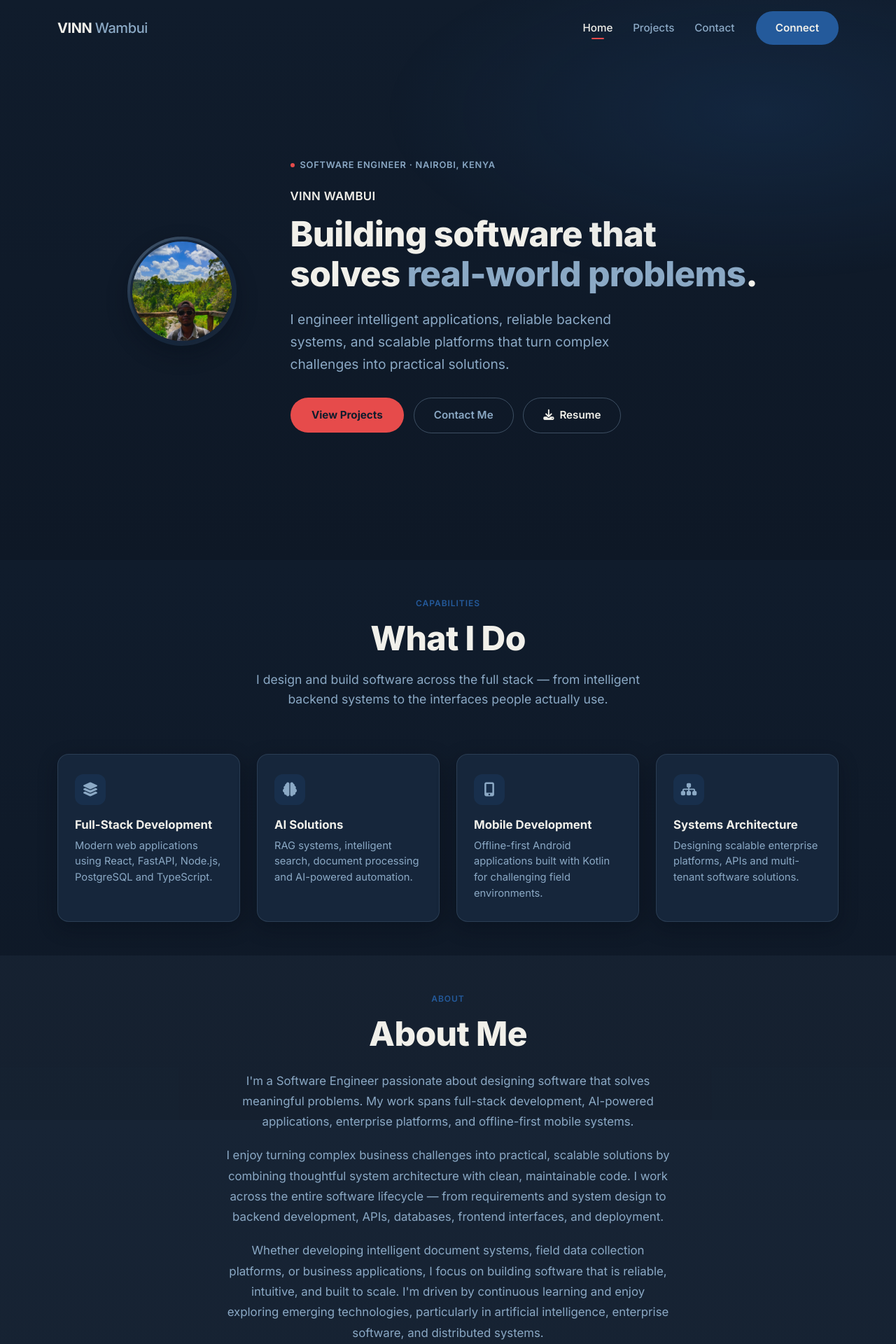
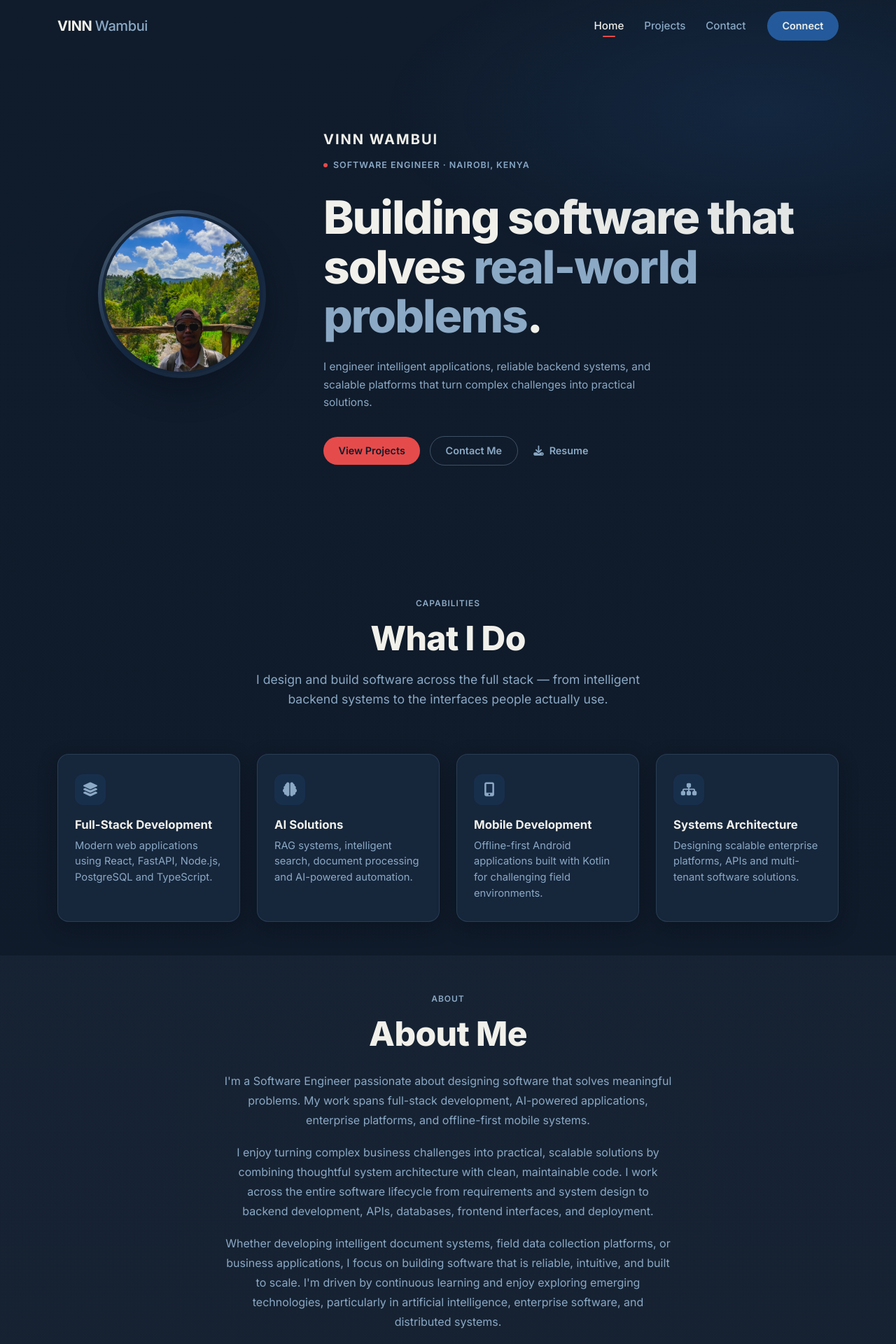
Before and after one commit to VINN5/P.portfolio, a Flask app: page / in a window 1280 px wide. Shown: the top 1920 px of the page at 70% size. Run offline with Flask 3, Linux system fonts and the light colour scheme.

Commit message:
Change of colors

```diff
--- a/templates/base.html
+++ b/templates/base.html
@@ -50,6 +50,11 @@
 
             --space-section: clamp(4rem, 8vw, 6.5rem);
             --content-max: 1120px;
+
+            /* Button sizing (one place to tune every button) */
+            --btn-pad-y: 0.62rem;
+            --btn-pad-x: 1.35rem;
+            --btn-font-size: 0.9rem;
 
             color-scheme: dark;
         }
@@ -108,7 +113,6 @@
             font-family: 'Inter', system-ui, -apple-system, sans-serif;
             background-color: var(--bg);
             background-image: linear-gradient(180deg, var(--midnight-navy) 0%, #0E1826 100%);
-            background-attachment: fixed;
             color: var(--text);
             overflow-x: hidden;
             line-height: 1.6;
@@ -212,6 +216,15 @@
         }
 
         /* ---------- BUTTONS ---------- */
+        .btn-primary,
+        .btn-outline-primary,
+        .btn-resume,
+        .btn-accent {
+            padding: var(--btn-pad-y) var(--btn-pad-x);
+            font-size: var(--btn-font-size);
+            border-radius: var(--radius-pill);
+        }
+
         .btn-primary {
             --bs-btn-color: var(--soft-ivory);
             --bs-btn-bg: var(--egyptian-blue);
@@ -223,10 +236,7 @@
             --bs-btn-active-bg: var(--egyptian-active);
             --bs-btn-active-border-color: var(--egyptian-active);
             --bs-btn-border-width: 0;
-            border-radius: var(--radius-pill);
-            padding: 0.8rem 1.75rem;
             font-weight: 600;
-            font-size: 0.95rem;
             transition: transform 0.2s ease, background-color 0.2s ease;
         }
 
@@ -243,10 +253,7 @@
             --bs-btn-active-color: var(--midnight-navy);
             --bs-btn-active-bg: var(--soft-ivory);
             --bs-btn-active-border-color: var(--soft-ivory);
-            border-radius: var(--radius-pill);
-            padding: 0.8rem 1.75rem;
             font-weight: 600;
-            font-size: 0.95rem;
             transition: transform 0.2s ease, background-color 0.2s ease, color 0.2s ease;
         }
 
@@ -270,10 +277,7 @@
             background: transparent;
             border: 1.5px solid var(--border-strong);
             color: var(--soft-ivory);
-            border-radius: var(--radius-pill);
-            padding: 0.8rem 1.75rem;
             font-weight: 600;
-            font-size: 0.95rem;
             transition: transform 0.2s ease, background-color 0.2s ease, color 0.2s ease, border-color 0.2s ease;
         }
 
@@ -295,10 +299,7 @@
             --bs-btn-active-bg: #D13F3F;
             --bs-btn-active-border-color: #D13F3F;
             --bs-btn-border-width: 0;
-            border-radius: var(--radius-pill);
-            padding: 0.85rem 1.9rem;
             font-weight: 700;
-            font-size: 0.95rem;
             transition: transform 0.2s ease, background-color 0.2s ease;
         }
 
@@ -313,7 +314,7 @@
             font-weight: 600;
             letter-spacing: 0.08em;
             text-transform: uppercase;
-            color: var(--egyptian-blue);
+            color: var(--stone-blue);
             margin-bottom: 0.75rem;
         }
 
@@ -398,19 +399,8 @@
             }
 
             .navbar .btn-primary {
-                width: 100%;
                 margin-top: 0.75rem;
                 margin-bottom: 0.5rem;
-            }
-        }
-
-        @media (max-width: 575.98px) {
-            .btn-primary,
-            .btn-outline-primary,
-            .btn-resume,
-            .btn-accent {
-                padding: 0.7rem 1.35rem;
-                font-size: 0.9rem;
             }
         }
     </style>
--- a/templates/home.html
+++ b/templates/home.html
@@ -4,13 +4,14 @@
 {% block extra_css %}
 <style>
     /* ---------- HERO ---------- */
+    /* Top padding clears the fixed navbar (~76px) with real breathing room */
     .hero {
         min-height: 100vh;
         display: flex;
         align-items: center;
         position: relative;
-        padding-top: 5.5rem;
-        padding-bottom: 3rem;
+        padding-top: 8rem;
+        padding-bottom: 5rem;
         overflow: hidden;
     }
 
@@ -22,16 +23,30 @@
         pointer-events: none;
     }
 
+    /* Byline: name is the first thing read, role and place sit quietly under it */
+    .hero-byline {
+        margin-bottom: 1.75rem;
+    }
+
+    .hero-name {
+        font-size: clamp(1.1rem, 2vw, 1.25rem);
+        font-weight: 700;
+        letter-spacing: 0.1em;
+        text-transform: uppercase;
+        color: var(--soft-ivory);
+        margin-bottom: 0.4rem;
+    }
+
     .hero-identity {
         display: inline-flex;
         align-items: center;
         gap: 0.5rem;
-        font-size: 0.8rem;
+        font-size: 0.78rem;
         font-weight: 600;
-        letter-spacing: 0.06em;
+        letter-spacing: 0.08em;
         text-transform: uppercase;
         color: var(--stone-blue);
-        margin-bottom: 1.25rem;
+        margin: 0;
     }
 
     .hero-identity .dot {
@@ -42,20 +57,13 @@
         flex-shrink: 0;
     }
 
-    .hero-name {
-        font-size: clamp(0.95rem, 1.5vw, 1.05rem);
-        font-weight: 600;
-        color: var(--soft-ivory);
-        letter-spacing: 0.02em;
-        margin-bottom: 0.75rem;
-    }
-
+    /* Headline: the dominant element on the page */
     .hero h1 {
         font-weight: 800;
-        line-height: 1.15;
-        letter-spacing: -0.8px;
-        font-size: clamp(1.85rem, 4.2vw, 3.1rem);
-        margin-bottom: 1.35rem;
+        line-height: 1.08;
+        letter-spacing: -0.03em;
+        font-size: clamp(2.35rem, 5.6vw + 0.5rem, 4.1rem);
+        margin-bottom: 1.5rem;
         color: var(--soft-ivory);
     }
 
@@ -63,57 +71,76 @@
         color: var(--stone-blue);
     }
 
+    /* Supporting text: clearly secondary */
     .hero-lead {
-        font-size: clamp(1.05rem, 1.8vw, 1.2rem);
+        font-size: clamp(0.95rem, 1.2vw, 1.05rem);
         font-weight: 400;
         color: var(--stone-blue);
-        max-width: 32rem;
-        margin-bottom: 2rem;
+        max-width: 30rem;
+        margin-bottom: 2.25rem;
         line-height: 1.65;
     }
 
+    /* Actions: one primary, one secondary, one quiet text link */
     .hero-actions {
         display: flex;
         flex-wrap: wrap;
-        gap: 0.85rem;
+        gap: 0.75rem 0.85rem;
         align-items: center;
     }
 
-    /* Compact circular profile photo: identity support, not the hero focus */
+    /* Compact, confident buttons (scoped to this page's content) */
+    main .btn {
+        padding: 0.62rem 1.35rem;
+        font-size: 0.9rem;
+        font-weight: 600;
+        line-height: 1.4;
+        width: auto;
+    }
+
+    /* Resume becomes a tertiary text link so it stops competing with the CTAs */
+    .hero-actions .btn-resume {
+        border-color: transparent;
+        background: transparent;
+        color: var(--stone-blue);
+        padding: 0.62rem 0.5rem;
+        transform: none;
+    }
+
+    .hero-actions .btn-resume:hover {
+        background: transparent;
+        border-color: transparent;
+        color: var(--soft-ivory);
+        text-decoration: underline;
+        text-underline-offset: 4px;
+        transform: none;
+    }
+
+    /* Profile photo: larger and clearly visible, with a quiet ring */
     .hero-portrait-wrap {
         position: relative;
         display: inline-block;
-        padding: 4px;
+        padding: 5px;
         border-radius: 50%;
         background: linear-gradient(
             145deg,
-            rgba(139, 169, 197, 0.45),
-            rgba(36, 90, 155, 0.18) 55%,
-            rgba(139, 169, 197, 0.10)
+            rgba(139, 169, 197, 0.5),
+            rgba(36, 90, 155, 0.2) 55%,
+            rgba(139, 169, 197, 0.12)
         );
-        box-shadow: 0 12px 30px rgba(4, 10, 20, 0.30);
+        box-shadow: 0 18px 44px rgba(4, 10, 20, 0.4);
     }
 
     .hero-portrait {
         display: block;
-        width: 148px;
-        height: 148px;
+        width: 168px;
+        height: 168px;
         aspect-ratio: 1 / 1;
         object-fit: cover;
         object-position: center 30%;
         border-radius: 50%;
-        border: 3px solid var(--surface);
+        border: 4px solid var(--surface);
         background: var(--navy-deep);
-    }
-
-    .hero-location {
-        display: inline-flex;
-        align-items: center;
-        gap: 0.4rem;
-        color: var(--stone-blue);
-        font-weight: 500;
-        font-size: 0.95rem;
-        margin-bottom: 1rem;
     }
 
     /* ---------- CAPABILITY CARDS ---------- */
@@ -163,7 +190,7 @@
 
     /* ---------- ABOUT ---------- */
     .about-text {
-        font-size: 1.05rem;
+        font-size: 1rem;
         color: var(--stone-blue);
         line-height: 1.75;
         max-width: 40rem;
@@ -295,69 +322,53 @@
     }
 
     /* ---------- RESPONSIVE ---------- */
+    @media (min-width: 768px) {
+        .hero-portrait {
+            width: 190px;
+            height: 190px;
+        }
+    }
+
+    @media (min-width: 992px) {
+        .hero-portrait {
+            width: 230px;
+            height: 230px;
+        }
+    }
+
     @media (max-width: 991.98px) {
         .hero {
             min-height: auto;
-            padding-top: 5rem;
-            padding-bottom: 2.5rem;
+            padding-top: 7.5rem;
+            padding-bottom: 4rem;
         }
     }
 
     @media (max-width: 767.98px) {
-        .hero h1 {
-            font-size: 1.85rem;
-        }
-
         .hero-lead {
-            font-size: 1.05rem;
             margin-left: auto;
             margin-right: auto;
-            margin-bottom: 1.75rem;
-        }
-
-        .hero-actions {
-            flex-direction: column;
-            align-items: stretch;
-        }
-
-        .hero-actions .btn {
-            width: 100%;
-            text-align: center;
+            margin-bottom: 2rem;
         }
 
         .section-title {
             font-size: 1.75rem !important;
         }
-
-        .hero-portrait {
-            width: 116px;
-            height: 116px;
-        }
     }
 
     @media (max-width: 575.98px) {
         .hero {
-            padding-top: 3.5rem;
-            padding-bottom: 2rem;
+            padding-top: 7rem;
+            padding-bottom: 3.5rem;
         }
 
-        .hero h1 {
-            font-size: 1.65rem;
-        }
-
-        .hero-lead {
-            font-size: 1rem;
+        .hero-byline {
+            margin-bottom: 1.5rem;
         }
 
         .hero-identity {
             font-size: 0.72rem;
             justify-content: center;
-        }
-    }
-
-    @media (max-width: 400px) {
-        .hero h1 {
-            font-size: 1.5rem;
         }
     }
 </style>
@@ -367,25 +378,26 @@
 <!-- Hero -->
 <section class="hero">
     <div class="container">
-        <div class="row align-items-center justify-content-center gy-4">
-            <!-- Small profile image: shown above the introduction on mobile,
-                 and beside it on larger screens. -->
-            <div class="col-12 col-lg-3 text-center">
+        <div class="row align-items-center justify-content-center gy-5">
+            <!-- Profile image: above the introduction on mobile, beside it on larger screens. -->
+            <div class="col-12 col-lg-4 text-center">
                 <div class="hero-portrait-wrap">
                     <img src="{{ url_for('static', filename='images/me.jpg') }}"
                          alt="Portrait of Vinn Wambui"
                          class="hero-portrait"
-                         width="148"
-                         height="148">
+                         width="230"
+                         height="230">
                 </div>
             </div>
 
             <div class="col-12 col-lg-8 text-center text-lg-start">
-                <div class="hero-identity">
-                    <span class="dot"></span>
-                    Software Engineer · Nairobi, Kenya
+                <div class="hero-byline">
+                    <p class="hero-name">VINN WAMBUI</p>
+                    <div class="hero-identity">
+                        <span class="dot"></span>
+                        Software Engineer · Nairobi, Kenya
+                    </div>
                 </div>
-                <p class="hero-name">VINN WAMBUI</p>
                 <h1>
                     Building software that<br class="d-none d-md-inline">
                     solves <span class="accent">real-world problems</span>.
@@ -470,7 +482,7 @@
                     <p>
                         I enjoy turning complex business challenges into practical, scalable solutions by combining
                         thoughtful system architecture with clean, maintainable code. I work across the entire
-                        software lifecycle — from requirements and system design to backend development, APIs,
+                        software lifecycle from requirements and system design to backend development, APIs,
                         databases, frontend interfaces, and deployment.
                     </p>
                     <p>
@@ -592,7 +604,7 @@
             </div>
             <div class="timeline-item">
                 <h4>Astryx Dynamics</h4>
-                <p class="timeline-meta">IT Support Specialist &amp; Software Developer · Nov 2025 – May 2026</p>
+                <p class="timeline-meta">IT Support Specialist &amp; Software Developer · Nov 2025 – Sept 2026</p>
             </div>
             <div class="timeline-item">
                 <h4>Major Projects</h4>
```
